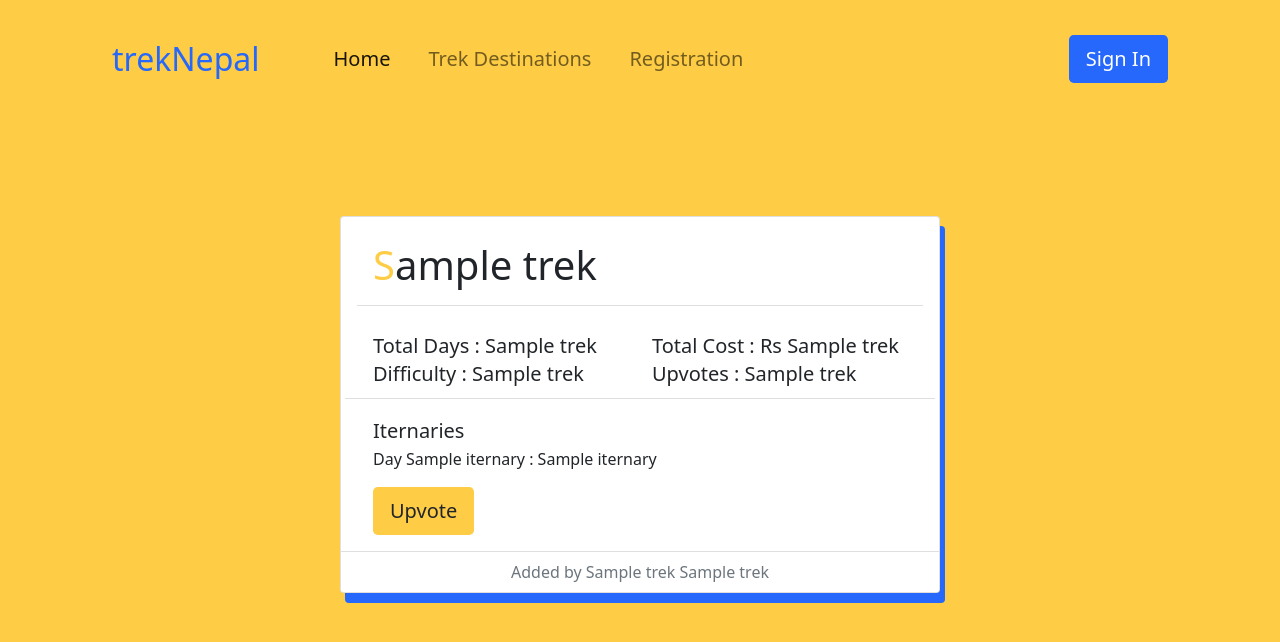
After one commit to realnroz/Trek-App, a Flask app: template trekapp/templates/trek_detail.html in a window 1280 px wide. The commit adds this page. Shown: the top 642 px of the page. Run offline with Flask 2, Linux system fonts and the light colour scheme; the template is opened without the code that fills it: most values are stand-ins (such as "Sample title", 1, 10 or a date in 2020); some libraries are stand-ins or nearby versions.

Commit message:
Trek detail page added

```diff
--- a/trekapp/main.py
+++ b/trekapp/main.py
@@ -1,6 +1,6 @@
 from crypt import methods
 from sqlite3 import Cursor
-from flask import Flask,render_template, request,redirect,flash
+from flask import Flask,render_template, request,redirect,flash,jsonify
 from forms import RegistrationForm
 
 # for database
@@ -67,9 +67,20 @@ def allTreks():
     cursor.close()
     return render_template("treks.html",resp = treks)
 
-@app.route("/trek/<int:id>")
-def getTrekById(id):
-    pass
+@app.route("/trek/<int:pk>")
+def getTrekById(pk):
+    cursor = mysql.connection.cursor()
+    cursor.execute('''SELECT td.id as 'SNO',td.title as 'Title',td.days as 'Days',td.difficulty as 'Difficulty',td.total_cost as 'Total Cost',td.upvotes as 'Upvotes',u.first_name as 'First Name',u.last_name as 'Last Name' FROM `trek_destinations` as td JOIN `users` as u ON td.user_id=u.id where td.id=%s''',(pk,))
+    trek = cursor.fetchone()
+    cursor.close()
+
+
+    cursor = mysql.connection.cursor()
+    cursor.execute('''SELECT * FROM `iternaries` WHERE `trek_destination_id` = %s;''',(pk,))
+    iternaries = cursor.fetchall()
+    cursor.close()
+
+    return render_template('trek_detail.html',trek=trek,iternaries=iternaries)
 
 
 
--- a/trekapp/static/css/main.css
+++ b/trekapp/static/css/main.css
@@ -46,6 +46,12 @@
 
 .container .inner-content .row .left-section form .btn {
   background-color: #FECD45;
+  outline: none;
+}
+
+.container .inner-content .row .left-section form .btn:hover {
+  background-color: #2568FB;
+  color: white;
 }
 
 .container .inner-content .row .right-section {
@@ -56,7 +62,7 @@
 }
 
 @media (max-width: 768px) {
-  .container .right-section {
+  .registration .right-section {
     display: none;
   }
 }
@@ -130,6 +136,46 @@
   color: #2568FB;
 }
 
+.detail {
+  margin: 15vh auto;
+  max-width: 600px;
+  background-color: #C4C4C4;
+  -webkit-box-shadow: 5px 10px #2568FB;
+          box-shadow: 5px 10px #2568FB;
+}
+
+.detail img {
+  height: 100%;
+}
+
+.detail .card-body .card-header {
+  background-color: white;
+  margin-bottom: 20px;
+}
+
+.detail .card-body .card-header h1:first-letter {
+  color: #FECD45;
+}
+
+.detail .card-body .description .btn {
+  background-color: #FECD45;
+}
+
+.detail .card-body .description .btn:hover {
+  background-color: #2568FB;
+  color: white;
+}
+
+.detail .card-footer {
+  background-color: white;
+}
+
+@media (max-width: 768px) {
+  .detail {
+    margin: 5vh auto;
+  }
+}
+
 body {
   background-color: #FECD45 !important;
 }
@@ -169,6 +215,11 @@ body .modal-body .btn {
   background-color: #FECD45;
 }
 
+body .modal-body .btn:hover {
+  background-color: #2568FB;
+  color: white;
+}
+
 body .alert {
   width: 350px !important;
   float: right;
--- a/trekapp/static/scss/_registration.scss
+++ b/trekapp/static/scss/_registration.scss
@@ -29,6 +29,12 @@
 
                     .btn{
                         background-color: $primary-color;
+                        outline: none;
+
+                        &:hover{
+                            background-color: $secondary-color;
+                            color: white;
+                        }
                     }
                 }
 
@@ -48,7 +54,7 @@
 
 
 @media (max-width:768px){
-    .container{
+    .registration{
         .right-section{
             display: none;
         }
--- /dev/null
+++ b/trekapp/static/scss/_trekDetail.scss
@@ -0,0 +1,46 @@
+.detail{
+    margin: 15vh auto;
+
+    max-width: 600px;
+    background-color: #C4C4C4;
+    box-shadow: 5px 10px $secondary-color;
+
+    img{
+        height: 100%;
+    }
+
+
+    .card-body{
+        .card-header{
+            background-color: white;
+            margin-bottom: 20px;
+
+            h1:first-letter{
+                color: $primary-color;
+                // font-size: 200%;
+            }
+        }
+
+        .description{
+            .btn{
+                background-color: $primary-color;
+
+                &:hover{
+                    background-color: $secondary-color;
+                    color: white;
+                }
+            }
+        }
+    }
+    .card-footer{
+        background-color: white ;
+    }
+}
+
+
+
+@media (max-width:768px){
+    .detail{
+        margin: 5vh auto;
+    }
+}
--- a/trekapp/static/scss/main.scss
+++ b/trekapp/static/scss/main.scss
@@ -1,4 +1,4 @@
-@import 'config','registration','treks','index';
+@import 'config','registration','treks','index','trekDetail';
 
 body{
     background-color: $primary-color !important;
@@ -38,6 +38,11 @@ body{
         &-body{
             .btn{
                 background-color: $primary-color;
+
+                &:hover{
+                    background-color: $secondary-color;
+                    color: white;
+                }
             }
         }
     }
--- a/trekapp/templates/registration.html
+++ b/trekapp/templates/registration.html
@@ -4,7 +4,7 @@
 
 {% block content %}
 
-<div class="container">
+<div class="container registration">
   <div class="inner-content">
     <div class="row">
       <div class="col-md-6 left-section">
--- /dev/null
+++ b/trekapp/templates/trek_detail.html
@@ -0,0 +1,47 @@
+{% extends 'base.html' %}
+
+{% block title %}-Trek Detail{% endblock %}
+
+
+
+{% block content %}
+
+
+    <div class="card mx-auto detail">
+        <div class="card-body">
+            <div class="card-header">
+                <h1>{{trek.1}}</h1>
+            </div>
+            <div class="row card-header">
+                <div class="col-md-6">
+                    <h5 class="card-title mb-1">Total Days : {{trek.2}}</h5>
+                    <h5 class="card-title mb-1">Difficulty : {{trek.3}}</h5>
+                </div>
+                <div class="col-md-6">
+                    <h5 class="card-title mb-1">Total Cost : Rs {{trek.4}}</h5>
+                    <h5 class="card-title mb-1">Upvotes : {{trek.5}}</h5>
+                </div>
+            </div>
+            <div class="description px-3">
+                {% if iternaries %}
+                <h5 class="card-title mb-1">Iternaries</h5>
+                {% else %}
+                <p class="card-text">No iternaries added yet.</p>
+                {% endif %}
+                {% for iternary in iternaries %}
+                <p class="card-text"> Day {{iternary.2}} : {{iternary.1}}</p>
+                {% endfor %}
+                <button type="button" class="btn btn-lg">Upvote</button>
+            </div>
+
+        </div>
+        <div class="card-footer text-muted text-center">
+            Added by {{trek.6}} {{trek.7}}
+
+        </div>
+      </div>
+
+
+
+
+{% endblock %}
```
Also changed, not shown: trekapp/templates/treks.html (+1 -20 lines), 1 other file.
